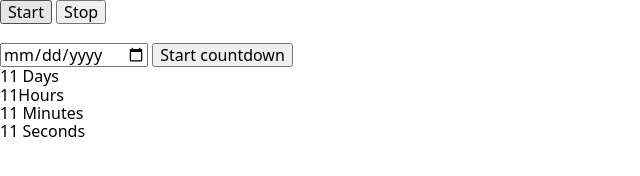
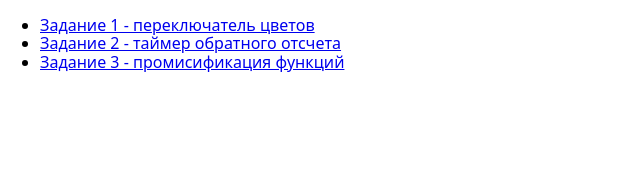
Before and after one commit to JulieJud/goit-js-hw-11, a website built with Parcel: page src/index.html in a window 1280 px wide. Shown: the whole page, without its empty margins (0-640 px from the left). Built offline with nearby package versions, Linux system fonts and the light colour scheme.

Commit message:
add functional

```diff
--- a/src/index.html
+++ b/src/index.html
@@ -12,10 +12,11 @@
 
 <body>
   <!-- Так добавляются фрагменты в главные HTML-файлы страниц. -->
-  <include src="./partials/task-1.html"></include>
-  <br></br>
-  <include src="./partials/task-3.html"></include>
-
+  <ul>
+    <li><a href="./partials/task_1.html">Задание 1 - переключатель цветов</a></li>
+    <li><a href="./partials/task_2.html">Задание 2 - таймер обратного отсчета</a></li>
+    <li><a href="./partials/task_3.html">Задание 3 - промисификация функций</a></li>
+  </ul>
   <!-- Скрипт идёт последним в разметке. В нём уже подключен главный SASS-файл. -->
   <script src="./index.js"></script>
 </body>
--- a/src/partials/task-1.html
+++ /dev/null
@@ -1,2 +0,0 @@
-<button type="button" data-start>Start</button>
-<button type="button" data-stop>Stop</button>
--- /dev/null
+++ b/src/partials/task_1.html
@@ -0,0 +1,6 @@
+<ul>
+    <li><a class="link-position" href="../index.html">вернуться назад</a></li>
+</ul>
+<button type="button" data-start>Start</button>
+<button type="button" data-stop>Stop</button>
+<script src="../js/task-1.js"></script>
--- a/src/partials/task-3.html
+++ b/src/partials/task_2.html
@@ -1,3 +1,7 @@
+
+<ul>
+    <li><a class="link-position" href="../index.html">вернуться назад</a></li>
+</ul>
 <input type="date" id="date-selector" />
 <button type="button" data-start>Start countdown</button>
 
@@ -18,3 +22,4 @@
         <span class="label">Seconds</span>
     </div>
 </div>
+<script src="../js/task-2.js"></script>
```
Also changed, not shown: src/partials/task_3.html (added, +4 -0 lines).
